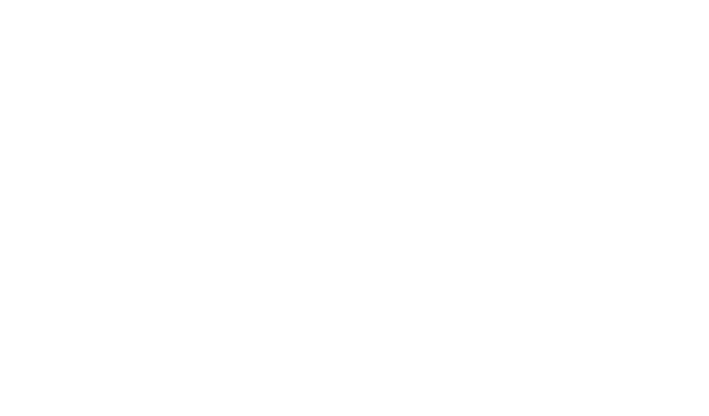
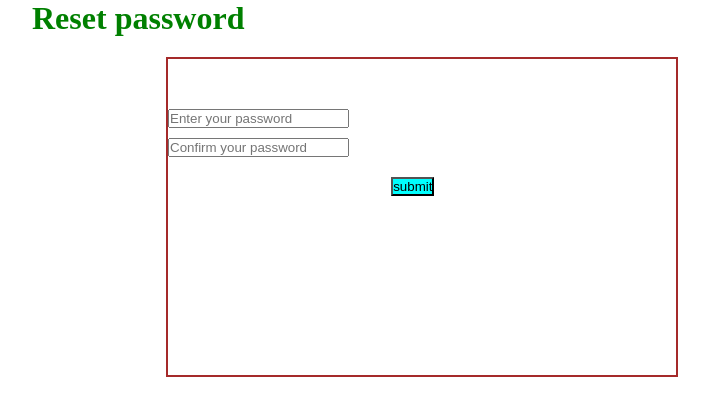
Before and after one commit to Adershradhakrishnan/hrm_client, a React (Vite) app: page /reset-password in a window 1280 px wide. Before the commit this address had no page. Shown: the top 416 px of the page, without its empty margins (218-927 px from the left). Built offline with nearby package versions, Linux system fonts and the light colour scheme.

Commit message:
deeew message

```diff
--- a/src/App.jsx
+++ b/src/App.jsx
@@ -8,6 +8,7 @@ import {BrowserRouter as Router,Routes,Route,Link,useParams} from 'react-router-
 import Admin from './components/Admin/Admin';
 import Getuser from './components/GetUser/Getuser';
 import Userdetails from './components/Userdetails/Userdetails';
+import Resetpassword from './components/Resetpassword/Resetpassword';
 
 function App() {
 
@@ -25,6 +26,7 @@ function App() {
         <Route path="/admin" exact element={<Admin/>}/>
         <Route path="/getuser" exact element={<Getuser/>}/>
         <Route path="/detailsuser/:userId" exact element={<Userdetails/>}/>
+        <Route path="/reset-password" exact element={<Resetpassword/>}/>
        </Routes>
        </div>
        </Router>
--- a/src/components/Login/Login.jsx
+++ b/src/components/Login/Login.jsx
@@ -97,6 +97,39 @@ function Login(){
         }
     };
 
+    const handleForgotPassword = async () => {
+        if(!email){
+            setEmailerror('please enter your email');
+            return;
+        }
+        try{
+            const response = await axios.post('http://localhost:3000/reset-password',{
+                email: email,
+            });
+
+            if(response.status === 200){
+                swal.fire({
+                    icon: "success",
+                    title: "success",
+                    text: "password reset link has been sent to your email"
+                });
+            }else {
+                swal.fire({
+                    icon: "error",
+                    title: "Error",
+                    text: "failed to send reset link.please try again later."
+                });
+            }
+        } catch (error) {
+            console.log('Error',error);
+            swal.fire({
+                icon: "error",
+                title: "Error",
+                text: "failed to send reset link.please try again later."
+            });
+        }
+    };
+
 
     return(
 
@@ -119,6 +152,10 @@ function Login(){
                 <div className="centre">
                     <button type="submit">Login</button>
                 </div>
+
+                <div>
+                    <button type="button" onClick={handleForgotPassword}>Forgot Password?</button>
+                </div>
             </form>
         </div>
     );
--- /dev/null
+++ b/src/components/Resetpassword/Resetpassword.css
@@ -0,0 +1,20 @@
+.password{
+    margin-top: 50px;
+    margin-bottom: 10px;
+}
+
+.submit{
+    padding: 20px;
+    margin-left: 40%;
+}
+
+.submit button{
+    background-color: aqua;
+}
+
+.container{
+    width: 40%;
+    height: 40vh;
+    border: 2px solid brown;
+    margin-left: 30%;
+}
--- /dev/null
+++ b/src/components/Resetpassword/Resetpassword.jsx
@@ -0,0 +1,67 @@
+import React, {useEffect,useState} from "react";
+
+import './Resetpassword.css';
+
+function Resetpassword(){
+
+    const [password, setPassword] = useState("");
+    const [confirmPassword, setConfirmPassword] = useState("");
+    const [errorMessage, setErrorMessage] = useState("");
+
+    const handleSubmit = async (event) => {
+        event.preventDefault();
+
+        if(password !== confirmPassword){
+            setErrorMessage("passwords do not match");
+            return;
+        }
+
+        try{
+            const response = await fetch('/reset-password',{
+                method: 'PATCH',
+                headers: {
+                    'Content-Type': 'application/json',
+                    'Authorization': `Bearer ${reset_token}`
+                },
+                body: JSON.stringify({password})
+            });
+
+            if (!response.ok) {
+                const responseData = await response.json();
+                throw new Error(responseData.message || 'Failed to reset password');
+            }
+
+            setErrorMessage("password reset successful");
+        } catch (error) {
+            console.error('Error: ',error);
+            setErrorMessage("An error occured.please try again later.");
+        }
+    };
+
+    return(
+        <>
+
+        <h1>Reset password</h1>
+
+        <div className="container">
+
+            <form onSubmit={handleSubmit}>
+                <div className="password">
+                    <input type="password" id="password" name="password" required placeholder="Enter your password" onChange={(e)=> setPassword(e.target.value)}/>
+
+                </div>
+                <div className="confirm">
+                    <input type="password" id="confirmpassword" name="confirmpassword" required placeholder="Confirm your password" onChange={(e)=> setConfirmPassword(e.target.value)}/>
+
+                </div>
+                <div className="submit">
+                    <button>submit</button>
+                </div>
+                {errorMessage && <div className="error">{errorMessage}</div>}
+            </form>
+        </div>
+        </>
+    )
+}
+
+export default Resetpassword;
```
